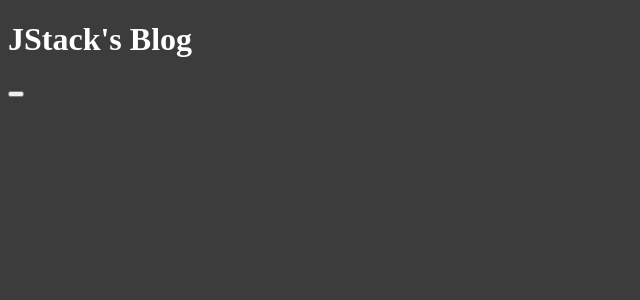
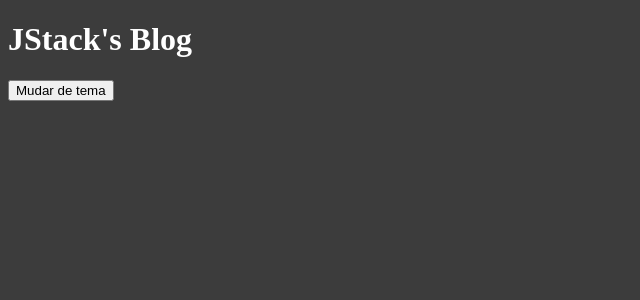
Before and after one commit to cauealb/full-stack, a React app in the folder React/: page / in a window 1280 px wide. Shown: the top 300 px of the page, without its empty margins (0-640 px from the left). Built offline with nearby package versions, Linux system fonts and the light colour scheme.

Commit message:
Inciando o estilo do Header

```diff
--- a/React/src/components/Header/index.jsx
+++ b/React/src/components/Header/index.jsx
@@ -5,7 +5,7 @@ export default function Header() {
     return (
         <header>
             <h1>JStack's Blog</h1>
-            <button type="button"></button>
+            <button type="button">Mudar de tema</button>
         </header>
     )
 }
--- /dev/null
+++ b/React/src/components/Header/style.js
@@ -0,0 +1,5 @@
+import styled from 'styled-components';
+
+export default styled.header`
+
+`;
```
